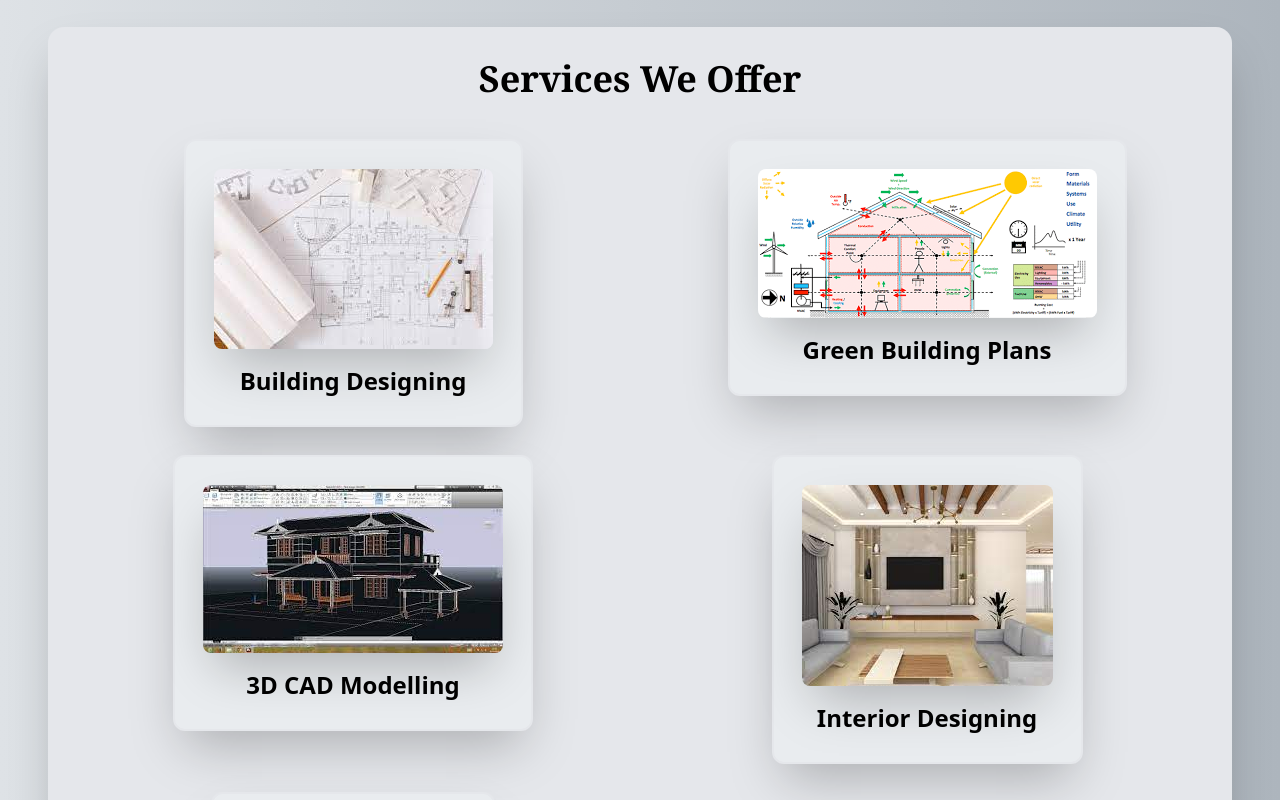
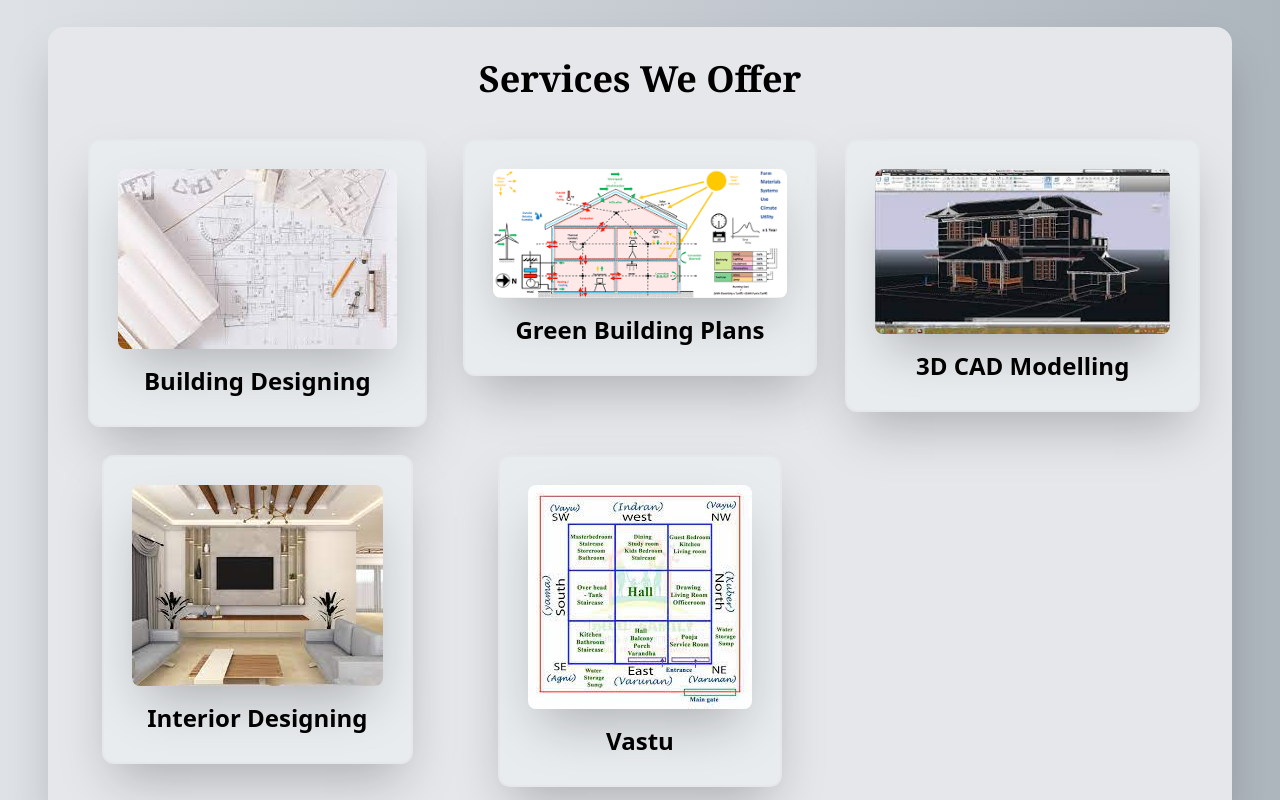
Before and after one commit to dilsekhpatnaik7/zen-craft, a React (Create React App) app: page / in a window 1280 px wide. Shown: the part 740-1540 px from the top of the page. Built offline with nearby package versions, Linux system fonts and the light colour scheme.

Commit message:
updated service rows

```diff
--- a/src/Components/Services.jsx
+++ b/src/Components/Services.jsx
@@ -12,7 +12,7 @@ const Services = () => {
       <div>
         <h1 className='text-4xl text-center font-serif font-semibold'>Services We Offer</h1>
         <div className='text-center mt-10 mx-auto'>
-            <div className='grid grid-cols-1 sm:grid-cols-2 md:gird-cols-1 gap-7 mx-auto'>
+            <div className='grid grid-cols-1 lg:grid-cols-3 md:gird-cols-1 gap-7 mx-auto'>
                 <ServiceCard photo={building} text='Building Designing' />
                 <ServiceCard photo={green} text='Green Building Plans' />
                 <ServiceCard photo={model} text='3D CAD Modelling' />
```
